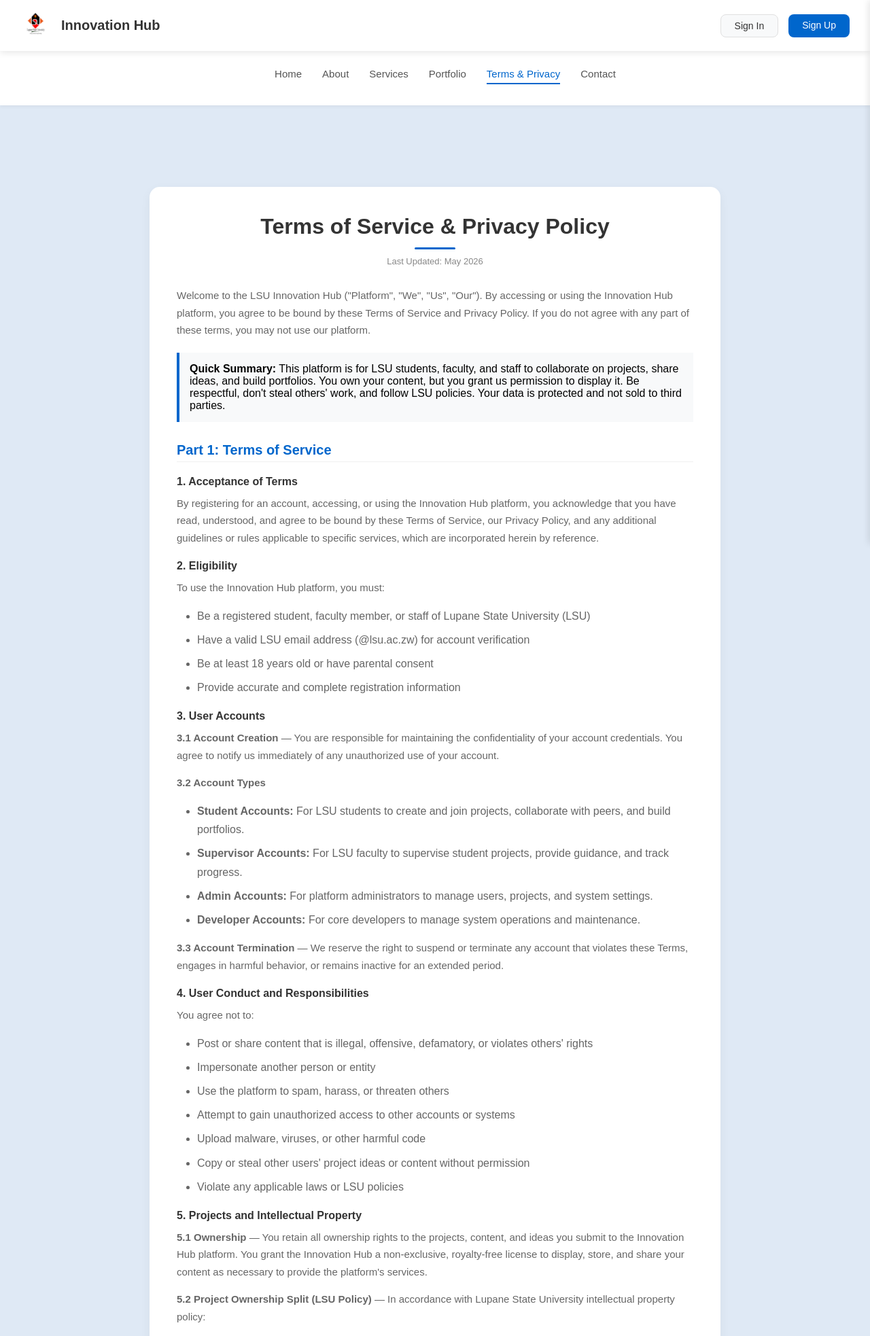
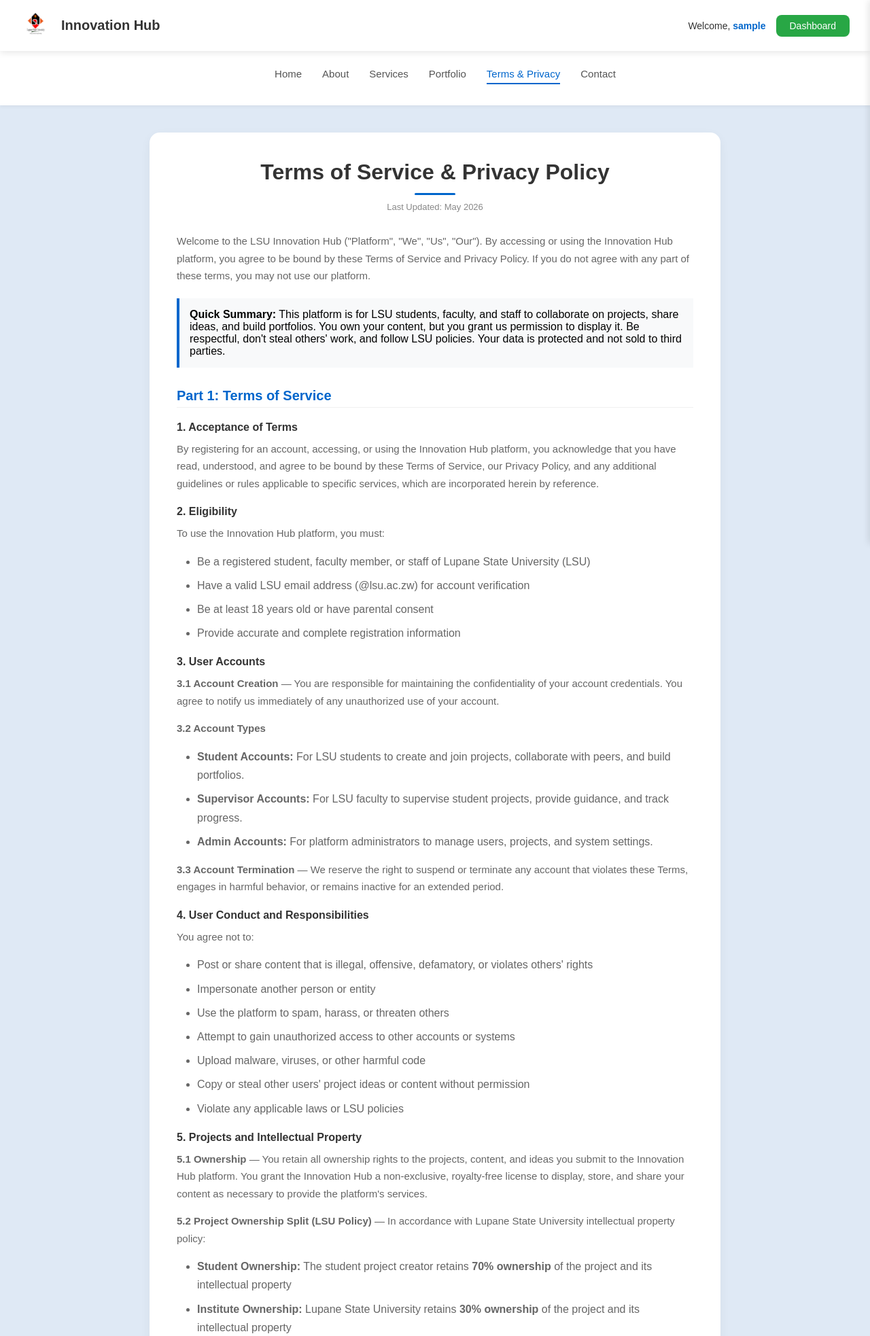
Before and after one commit to Itaivera21/Lupane-State-University-Innovation-Hub, a Flask app: page /terms in a window 1280 px wide. Shown: the top 1966 px of the page at 68% size. Run offline with Flask 3, Linux system fonts and the light colour scheme; the visitor is signed in with stand-in values (Sample User, id 1); data comes from the database, SQL or seed files in the repository.

Commit message:
new commit

```diff
--- a/templates/terms.html
+++ b/templates/terms.html
@@ -3,7 +3,7 @@
 <head>
     <meta charset="UTF-8">
     <meta name="viewport" content="width=device-width, initial-scale=1.0, maximum-scale=1.0, user-scalable=yes">
-    <title>Terms of Service & Privacy Policy - Innovation Hub</title>
+    <title>Terms of Service &amp; Privacy Policy - Innovation Hub</title>
     <style>
         * {
             margin: 0;
@@ -39,7 +39,6 @@
             display: flex;
             align-items: center;
             gap: 15px;
-            cursor: pointer;
         }
 
         .logo-container img {
@@ -89,13 +88,41 @@
 
         .btn-signup:hover { background: #0052a3; }
 
+        /* ── User Info (logged in) ── */
+        .user-info {
+            display: flex;
+            align-items: center;
+            gap: 15px;
+        }
+
+        .welcome-text {
+            color: #333;
+            font-size: 14px;
+        }
+
+        .welcome-text strong { color: #0066cc; }
+
+        .btn-dashboard {
+            background: #28a745;
+            color: white;
+            padding: 8px 20px;
+            border-radius: 8px;
+            font-weight: 500;
+            font-size: 14px;
+            transition: all 0.3s ease;
+        }
+
+        .btn-dashboard:hover {
+            background: #218838;
+            transform: translateY(-2px);
+            box-shadow: 0 4px 8px rgba(40,167,69,0.3);
+        }
+
         /* ── Desktop Secondary Nav ── */
         .main-nav {
             background: white;
-            padding-top: 75px;
-            padding-bottom: 0;
             position: sticky;
-            top: 0;
+            top: 75px;
             z-index: 900;
             box-shadow: 0 2px 5px rgba(0, 0, 0, 0.05);
         }
@@ -220,15 +247,15 @@
             display: block;
         }
 
-        /* ── Page Body wrapper ── */
+        /* ── Page Body ── */
         .page-body {
-            padding-top: 120px;
+            padding-top: 75px;
         }
 
-        /* Main Content */
+        /* ── Main Content ── */
         .main-content {
             max-width: 900px;
-            margin: 0 auto 60px auto;
+            margin: 40px auto 60px auto;
             padding: 0 30px;
         }
 
@@ -237,12 +264,6 @@
             border-radius: 15px;
             padding: 40px;
             box-shadow: 0 5px 15px rgba(0, 0, 0, 0.05);
-        }
-
-        @media (max-width: 768px) {
-            .terms-container {
-                padding: 25px;
-            }
         }
 
         h1 {
@@ -300,9 +321,7 @@
             line-height: 1.7;
         }
 
-        li {
-            margin-bottom: 8px;
-        }
+        li { margin-bottom: 8px; }
 
         .highlight {
             background: #f8f9fa;
@@ -317,6 +336,7 @@
             margin: 40px 0 20px 0;
         }
 
+        /* ── Footer ── */
         footer {
             background: white;
             padding: 30px;
@@ -325,6 +345,8 @@
             border-top: 1px solid #e0e0e0;
             margin-top: 40px;
         }
+
+        .copyright { font-size: 14px; }
 
         .footer-links {
             margin-top: 15px;
@@ -340,21 +362,9 @@
             transition: color 0.3s ease;
         }
 
-        .footer-links a:hover {
-            color: #0066cc;
-        }
+        .footer-links a:hover { color: #0066cc; }
 
-        .admin-hint {
-            margin-top: 15px;
-            font-size: 9px;
-            color: #f9f9f9;
-            opacity: 0.1;
-            transition: opacity 0.3s ease;
-            user-select: none;
-        }
-
-        .admin-hint:hover { opacity: 0.4; color: #999; }
-
+        /* ── Responsive ── */
         @media (max-width: 768px) {
             .mobile-menu-btn { display: flex; }
             .auth-buttons    { display: none; }
@@ -377,18 +387,21 @@
             h1 { font-size: 26px; }
             h2 { font-size: 18px; }
 
+            .terms-container { padding: 25px; }
+
             .main-content {
-                margin-top: 0;
+                padding: 0 15px;
+                margin-top: 20px;
             }
         }
     </style>
 </head>
 <body>
 
-    <!-- Hamburger (mobile only) -->
+    <!-- Mobile Menu Button -->
     <div class="mobile-menu-btn" onclick="openMobileMenu()">&#9776;</div>
 
-    <!-- Mobile overlay + slide-in -->
+    <!-- Mobile Overlay + Slide-in Menu -->
     <div class="mobile-nav-overlay" id="mobileNavOverlay" onclick="closeMobileMenu()"></div>
 
     <div class="mobile-nav-menu" id="mobileNavMenu">
@@ -401,28 +414,40 @@
             <li><a href="{{ url_for('about') }}">About</a></li>
             <li><a href="{{ url_for('services') }}">Services</a></li>
             <li><a href="{{ url_for('portfolio') }}">Portfolio</a></li>
-            <li><a href="{{ url_for('terms') }}" class="active">Terms & Privacy</a></li>
+            <li><a href="{{ url_for('terms') }}" class="active">Terms &amp; Privacy</a></li>
             <li><a href="{{ url_for('contact') }}">Contact</a></li>
         </ul>
         <div class="mobile-auth">
-            <a href="{{ url_for('auth.signin') }}" class="btn-login">Sign In</a>
-            <a href="{{ url_for('auth.signup') }}" class="btn-signup">Sign Up</a>
+            {% if current_user.is_authenticated %}
+                <a href="{{ url_for('dashboard.dashboard') }}" class="btn-signup">Go to Dashboard</a>
+            {% else %}
+                <a href="{{ url_for('auth.signin') }}" class="btn-login">Sign In</a>
+                <a href="{{ url_for('auth.signup') }}" class="btn-signup">Sign Up</a>
+            {% endif %}
         </div>
     </div>
 
-    <!-- Fixed header -->
+    <!-- Fixed Header -->
     <header>
-        <div class="logo-container" id="logoContainer" onclick="window.location.href='{{ url_for('index') }}'">
+        <div class="logo-container">
             <img src="{{ url_for('static', filename='Images/LSU LOGO.png') }}" alt="LSU Logo">
-            <span class="logo-text">Innovation Hub</span>
+            <a href="{{ url_for('index') }}" class="logo-text">Innovation Hub</a>
         </div>
+
+        {% if current_user.is_authenticated %}
+        <div class="user-info">
+            <span class="welcome-text">Welcome, <strong>{{ current_user.username }}</strong></span>
+            <a href="{{ url_for('dashboard.dashboard') }}" class="btn-dashboard">Dashboard</a>
+        </div>
+        {% else %}
         <div class="auth-buttons">
             <a href="{{ url_for('auth.signin') }}" class="btn-login">Sign In</a>
             <a href="{{ url_for('auth.signup') }}" class="btn-signup">Sign Up</a>
         </div>
+        {% endif %}
     </header>
 
-    <!-- Desktop secondary nav (hidden on mobile) -->
+    <!-- Desktop Secondary Nav -->
     <div class="main-nav">
         <div class="nav-inner">
             <ul class="nav-links">
@@ -430,18 +455,18 @@
                 <li><a href="{{ url_for('about') }}">About</a></li>
                 <li><a href="{{ url_for('services') }}">Services</a></li>
                 <li><a href="{{ url_for('portfolio') }}">Portfolio</a></li>
-                <li><a href="{{ url_for('terms') }}" class="active">Terms & Privacy</a></li>
+                <li><a href="{{ url_for('terms') }}" class="active">Terms &amp; Privacy</a></li>
                 <li><a href="{{ url_for('contact') }}">Contact</a></li>
             </ul>
         </div>
     </div>
 
-    <!-- Everything below the navs -->
+    <!-- Page Body -->
     <div class="page-body">
 
         <div class="main-content">
             <div class="terms-container">
-                <h1>Terms of Service & Privacy Policy</h1>
+                <h1>Terms of Service &amp; Privacy Policy</h1>
                 <div class="last-updated">Last Updated: May 2026</div>
 
                 <p>Welcome to the LSU Innovation Hub ("Platform", "We", "Us", "Our"). By accessing or using the Innovation Hub platform, you agree to be bound by these Terms of Service and Privacy Policy. If you do not agree with any part of these terms, you may not use our platform.</p>
@@ -467,12 +492,12 @@
 
                 <h3>3. User Accounts</h3>
                 <p><strong>3.1 Account Creation</strong> — You are responsible for maintaining the confidentiality of your account credentials. You agree to notify us immediately of any unauthorized use of your account.</p>
+
                 <p><strong>3.2 Account Types</strong></p>
                 <ul>
                     <li><strong>Student Accounts:</strong> For LSU students to create and join projects, collaborate with peers, and build portfolios.</li>
                     <li><strong>Supervisor Accounts:</strong> For LSU faculty to supervise student projects, provide guidance, and track progress.</li>
                     <li><strong>Admin Accounts:</strong> For platform administrators to manage users, projects, and system settings.</li>
-                    <li><strong>Developer Accounts:</strong> For core developers to manage system operations and maintenance.</li>
                 </ul>
 
                 <p><strong>3.3 Account Termination</strong> — We reserve the right to suspend or terminate any account that violates these Terms, engages in harmful behavior, or remains inactive for an extended period.</p>
@@ -531,7 +556,7 @@
                 <h3>12. Governing Law</h3>
                 <p>These Terms shall be governed by and construed in accordance with the laws of Zimbabwe and Lupane State University policies.</p>
 
-                <!-- Divider between Terms and Privacy -->
+                <!-- Divider -->
                 <div class="section-divider"></div>
 
                 <!-- ==================== PART 2: PRIVACY POLICY ==================== -->
@@ -541,7 +566,7 @@
                 <p>When you register for the Innovation Hub, we collect:</p>
                 <ul>
                     <li><strong>Personal Information:</strong> Name, email address, student ID, faculty, department</li>
-                    <li><strong>Account Information:</strong> Username, password (encrypted, never stored in plain text)</li>
+                    <li><strong>Account Information:</strong> Username, password (encrypted and never stored in plain text)</li>
                     <li><strong>User Content:</strong> Projects, messages, forum posts, uploaded files</li>
                     <li><strong>Usage Data:</strong> Login times, pages visited, features used</li>
                 </ul>
@@ -565,12 +590,12 @@
                 </ul>
 
                 <h3>16. Data Security</h3>
-                <p>We implement reasonable security measures to protect your information, including:</p>
+                <p>We implement industry-standard security measures to protect your information, including:</p>
                 <ul>
-                    <li>Password hashing (bcrypt) — never stored in plain text</li>
-                    <li>HTTPS encryption for all data transmission</li>
-                    <li>Database access controls and regular security reviews</li>
-                    <li>Secure cloud hosting with TiDB Cloud</li>
+                    <li>Password hashing — credentials are never stored in plain text</li>
+                    <li>Encrypted data transmission across the platform</li>
+                    <li>Access controls and regular security reviews</li>
+                    <li>Secure cloud hosting infrastructure</li>
                 </ul>
 
                 <h3>17. Your Rights</h3>
@@ -589,19 +614,13 @@
                 <p>The Innovation Hub is intended for university students and faculty. We do not knowingly collect information from children under 13.</p>
 
                 <h3>20. International Data Transfer</h3>
-                <p>Your information may be stored on servers located outside Zimbabwe (TiDB Cloud infrastructure). By using the platform, you consent to such transfer, understanding that data protection laws may differ from those in Zimbabwe.</p>
+                <p>Your information may be stored on servers located outside Zimbabwe. By using the platform, you consent to such transfer, understanding that data protection laws may differ from those in Zimbabwe.</p>
 
                 <h3>21. Cookies and Tracking</h3>
                 <p>We use session cookies to keep you logged in and remember your preferences. These are essential for platform functionality. We do not use third-party tracking cookies for advertising.</p>
 
                 <h3>22. Third-Party Services</h3>
-                <p>The platform may use third-party services such as:</p>
-                <ul>
-                    <li><strong>Render:</strong> Web hosting and deployment</li>
-                    <li><strong>TiDB Cloud:</strong> Database hosting</li>
-                    <li><strong>GitHub:</strong> Code repository and version control</li>
-                </ul>
-                <p>These services have their own privacy policies which we recommend you review.</p>
+                <p>The platform relies on third-party infrastructure providers for hosting, database management, and deployment. These services have their own privacy policies which we recommend you review.</p>
 
                 <h3>23. Changes to Privacy Policy</h3>
                 <p>We will notify users of any material changes to this Privacy Policy via email or platform notification. The "Last Updated" date at the top of this page will reflect the latest changes.</p>
@@ -617,24 +636,20 @@
                 <div class="highlight">
                     <strong>Important:</strong> By using the Innovation Hub platform, you acknowledge that you have read, understood, and agree to these Terms of Service and Privacy Policy. Thank you for being part of our innovation community!
                 </div>
+
             </div>
         </div>
 
         <footer>
-            <div class="copyright">
-                © 2026 LSU Innovation Hub. All rights reserved.
-            </div>
+            <div class="copyright">&copy; 2026 LSU Innovation Hub. All rights reserved.</div>
             <div class="footer-links">
                 <a href="{{ url_for('terms') }}">Terms of Use</a>
                 <a href="{{ url_for('privacy') }}">Privacy Policy</a>
                 <a href="{{ url_for('contact') }}">Contact Us</a>
             </div>
-            <div class="admin-hint">
-                Type ADMIN, DEV or SUPERV &middot; Click the corners
-            </div>
         </footer>
 
-    </div><!-- /page-body -->
+    </div>
 
     <script>
         function openMobileMenu() {
```
